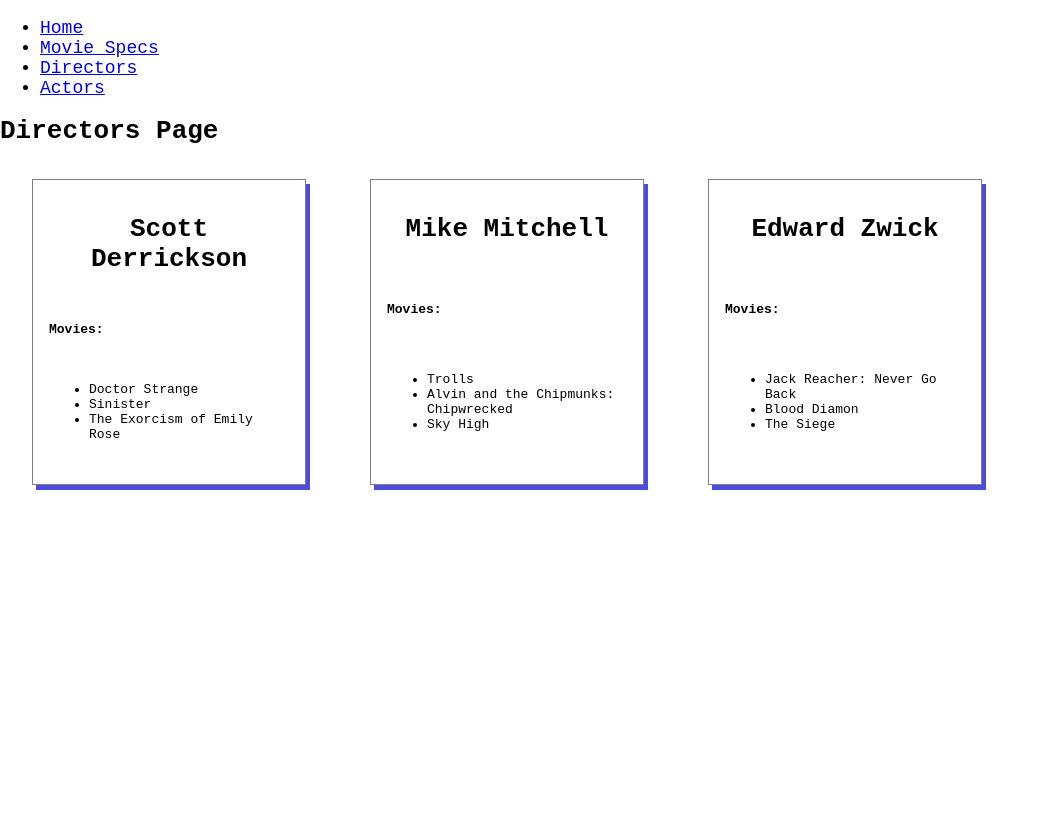
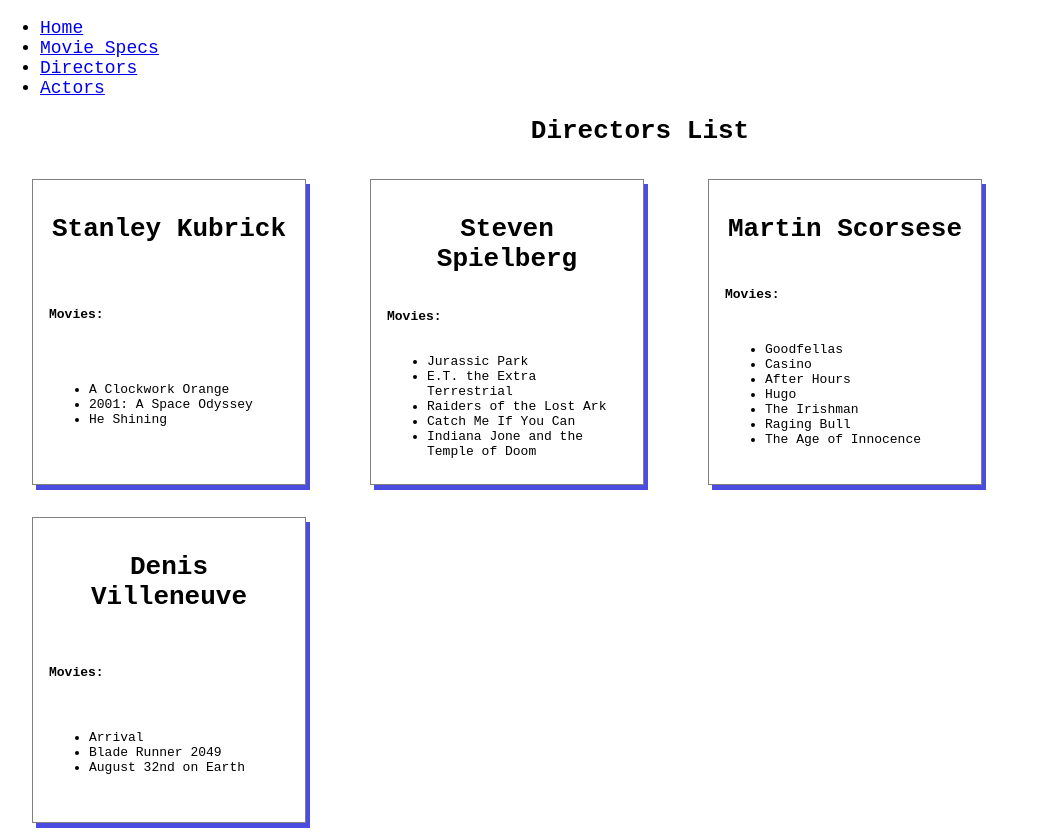
Before and after one commit to runmathpython/phase-2-project, a React (Create React App) app: page /directors in a window 1280 px wide. Shown: the whole page, without its empty margins (0-1048 px from the left). Before the commit the page ends 800 px from the top, so only its background shows below. Built offline with nearby package versions, Linux system fonts and the light colour scheme.

Commit message:
The seventh commit

```diff
--- a/src/components/Directors.js
+++ b/src/components/Directors.js
@@ -15,7 +15,7 @@
   ))
   return(
     <div>
-      <h1>Directors Page</h1>
+      <h1 id="head">Directors List</h1>
       {directorList}
     </div>
   )
--- a/src/data.js
+++ b/src/data.js
@@ -41,23 +41,28 @@
       name: "Tom Cruise",
       movies: [
         "Jack Reacher: Never Go Back", "Mission Impossible 4",
-        "War of the Worlds"],
+        "War of the Worlds"]
     }
   ];
 
   const directors = [
     {
-      name: "Scott Derrickson",
-      movies: ["Doctor Strange", "Sinister", "The Exorcism of Emily Rose"],
+      name: "Stanley Kubrick",
+      movies: ["A Clockwork Orange", "2001: A Space Odyssey", "He Shining"],
     },
     {
-      name: "Mike Mitchell",
-      movies: ["Trolls", "Alvin and the Chipmunks: Chipwrecked", "Sky High"],
+      name: "Steven Spielberg",
+      movies: ["Jurassic Park", "E.T. the Extra Terrestrial",
+       "Raiders of the Lost Ark", "Catch Me If You Can", "Indiana Jone and the Temple of Doom"],
     },
     {
-      name: "Edward Zwick",
-      movies: ["Jack Reacher: Never Go Back", "Blood Diamon", "The Siege"],
+      name: "Martin Scorsese",
+      movies: ["Goodfellas", "Casino", "After Hours", "Hugo", "The Irishman", "Raging Bull", "The Age of Innocence"]
     },
+    {
+      name: "Denis Villeneuve",
+      movies: ["Arrival", "Blade Runner 2049", "August 32nd on Earth"]
+    }
   ];
 
-  export { movieSpecs, actors, directors };
+  export {movieSpecs, actors, directors};
```
